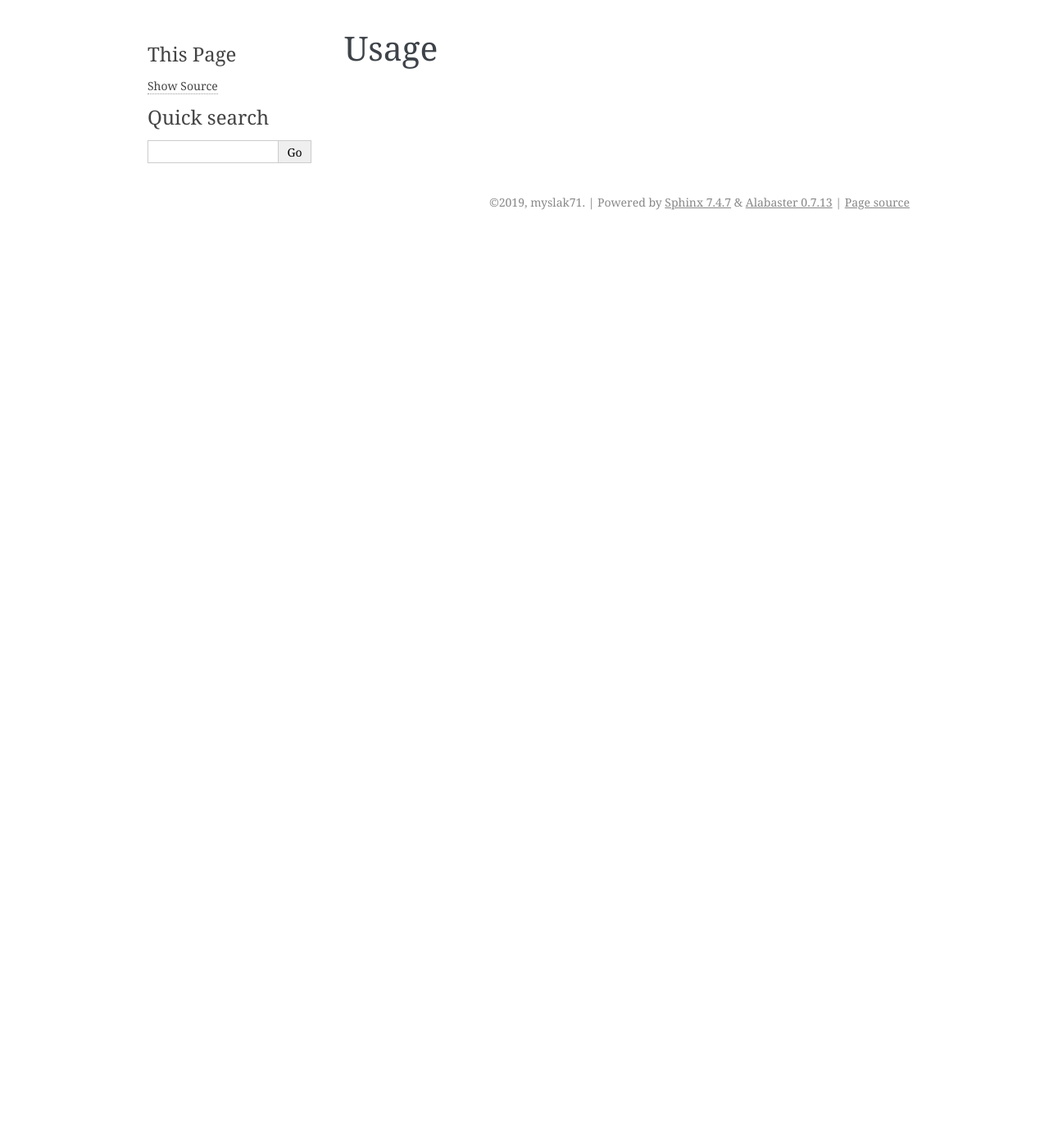
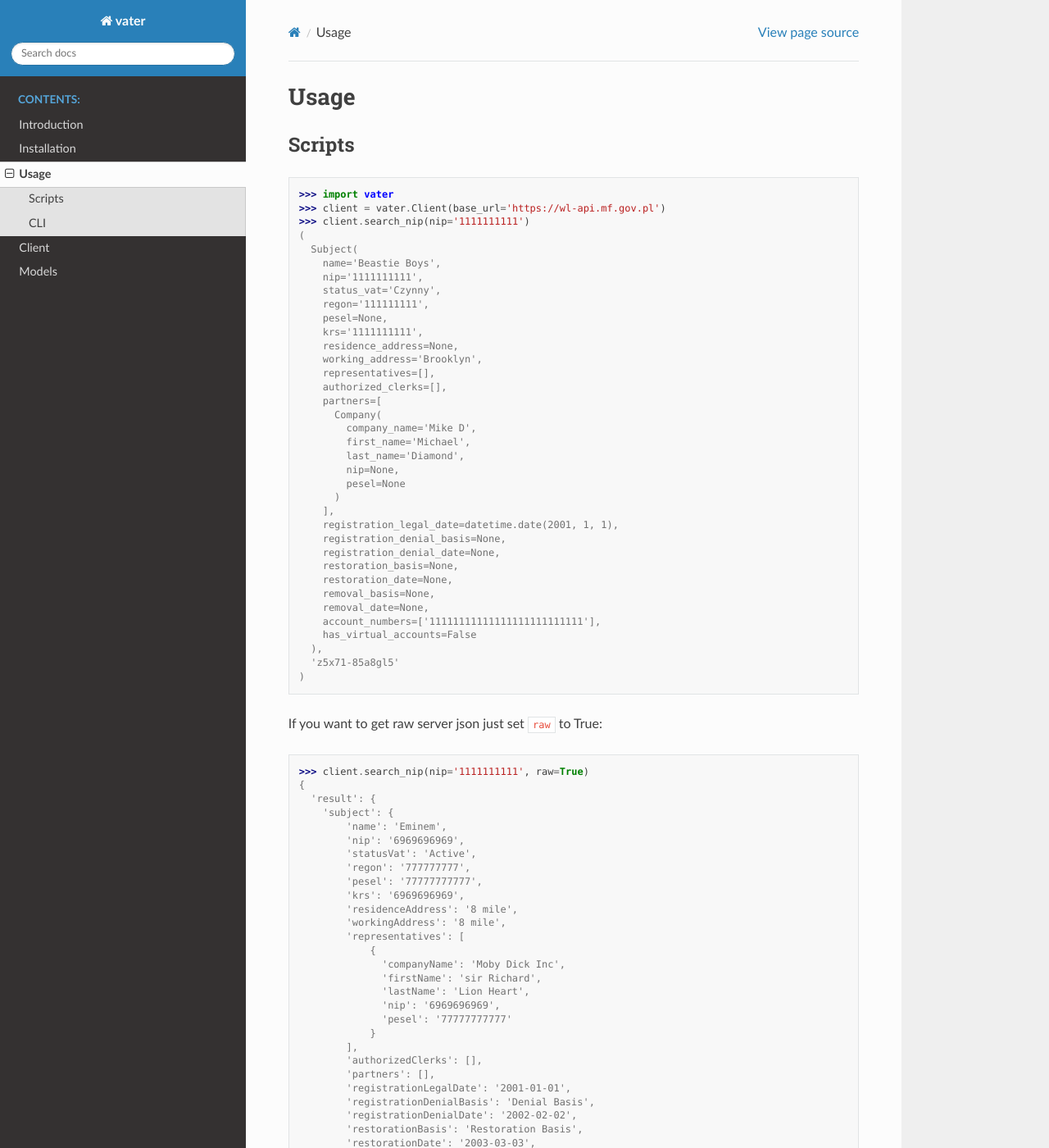
Before and after one commit to myslak71/vater, a Sphinx documentation site: the page built from docs/usage.rst, in a window 1280 px wide and 1400 px high. Shown: the whole window at 82% size. Built offline with Sphinx 7.4.7 and the Read the Docs theme 2.0.0, drawn with Linux system fonts in a browser that asks for light colours; some of the changed text lies outside the part shown.

```diff
--- a/docs/api.rst
+++ b/docs/client.rst
@@ -1,6 +1,6 @@
-===
-API
-===
+======
+Client
+======
 
 .. automodule:: vater.client
     :members:
--- a/docs/conf.py
+++ b/docs/conf.py
@@ -1,3 +1,4 @@
+"""Sphinx configuration module."""
 # Configuration file for the Sphinx documentation builder.
 #
 # This file only contains a selection of the most common options. For a full
@@ -21,13 +22,12 @@ project = "vater"
 copyright = "2019, myslak71"
 author = "myslak71"
 
-
 # -- General configuration ---------------------------------------------------
 
 # Add any Sphinx extension module names here, as strings. They can be
 # extensions coming with Sphinx (named 'sphinx.ext.*') or your custom
 # ones.
-extensions = ["sphinx.ext.autodoc", "sphinx_autodoc_typehints"]
+extensions = ["sphinx.ext.autodoc", "sphinx_autodoc_typehints", "sphinx_rtd_theme"]
 autoapi_type = "python"
 autoapi_dirs = ["../src"]
 autoclass_content = "both"
@@ -40,13 +40,12 @@ templates_path = ["_templates"]
 # This pattern also affects html_static_path and html_extra_path.
 exclude_patterns = ["_build", "Thumbs.db", ".DS_Store"]
 
-
 # -- Options for HTML output -------------------------------------------------
 
 # The theme to use for HTML and HTML Help pages.  See the documentation for
 # a list of builtin themes.
 #
-html_theme = "alabaster"
+html_theme = "sphinx_rtd_theme"
 
 # Add any paths that contain custom static files (such as style sheets) here,
 # relative to this directory. They are copied after the builtin static files,
--- a/docs/install.rst
+++ /dev/null
@@ -1,3 +0,0 @@
-=======
-Install
-=======
--- a/docs/usage.rst
+++ b/docs/usage.rst
@@ -1,3 +1,133 @@
 =====
 Usage
 =====
+
+Scripts
+'''''''
+
+.. code-block::
+
+   >>> import vater
+   >>> client = vater.Client(base_url='https://wl-api.mf.gov.pl')
+   >>> client.search_nip(nip='1111111111')
+   (
+     Subject(
+       name='Beastie Boys',
+       nip='1111111111',
+       status_vat='Czynny',
+       regon='111111111',
+       pesel=None,
+       krs='1111111111',
+       residence_address=None,
+       working_address='Brooklyn',
+       representatives=[],
+       authorized_clerks=[],
+       partners=[
+         Company(
+           company_name='Mike D',
+           first_name='Michael',
+           last_name='Diamond',
+           nip=None,
+           pesel=None
+         )
+       ],
+       registration_legal_date=datetime.date(2001, 1, 1),
+       registration_denial_basis=None,
+       registration_denial_date=None,
+       restoration_basis=None,
+       restoration_date=None,
+       removal_basis=None,
+       removal_date=None,
+       account_numbers=['11111111111111111111111111'],
+       has_virtual_accounts=False
+     ),
+     'z5x71-85a8gl5'
+   )
+
+If you want to get raw server json just set ``raw`` to True:
+
+.. code-block::
+
+   >>> client.search_nip(nip='1111111111', raw=True)
+   {
+     'result': {
+       'subject': {
+           'name': 'Eminem',
+           'nip': '6969696969',
+           'statusVat': 'Active',
+           'regon': '777777777',
+           'pesel': '77777777777',
+           'krs': '6969696969',
+           'residenceAddress': '8 mile',
+           'workingAddress': '8 mile',
+           'representatives': [
+               {
+                 'companyName': 'Moby Dick Inc',
+                 'firstName': 'sir Richard',
+                 'lastName': 'Lion Heart',
+                 'nip': '6969696969',
+                 'pesel': '77777777777'
+               }
+           ],
+           'authorizedClerks': [],
+           'partners': [],
+           'registrationLegalDate': '2001-01-01',
+           'registrationDenialBasis': 'Denial Basis',
+           'registrationDenialDate': '2002-02-02',
+           'restorationBasis': 'Restoration Basis',
+           'restorationDate': '2003-03-03',
+           'removalBasis': 'Removal Basis',
+           'removalDate': '2004-04-04',
+           'accountNumbers': ['11111111111111111111111111'],
+           'hasVirtualAccounts': False
+     },
+     'requestId': 'aa111-aa111aaa',
+     }
+   }
+
+By default the data is fetched from today's date,
+it can be changed by setting ``date`` argument:
+
+.. code-block::
+
+   >>> import datetime
+   >>> client.search_nip(nip='1111111111', date=datetime.date(2001, 1, 1))
+
+String may also be passed as a ``date``\ :
+
+.. code-block::
+
+   >>> client.search_nip(nip='1111111111', date='2001-01-01')
+
+Keep in mind the API limits maximum number of requested subjects to 30.
+
+CLI
+'''
+
+.. list-table:: Commands
+   :widths: 20
+   :header-rows: 1
+
+   * - command
+   * - ``vater search-nip [ACCOUNT]``
+   * - ``vater search-nip [ACCOUNTS]``
+   * - ``vater search-nip [NIP]``
+   * - ``vater search-nips [NIPS]``
+   * - ``vater search-nips [REGON]``
+   * - ``vater search-nips [REGONS]``
+   * - ``vater check-nip [NIP] [ACCOUNT]``
+   * - ``vater check-regon [REGON] [ACCOUNT]``
+
+.. list-table:: Parameters
+   :widths: 10 15 25
+   :header-rows: 1
+
+   * - parameter
+     - default
+     - description
+   * - ``--date``
+     - today
+     - date in YYYY-MM-DD format
+   * - ``--url``
+     - https://wl-api.mf.gov.pl
+     - vat register API url
--- a/requirements-dev.txt
+++ b/requirements-dev.txt
@@ -32,3 +32,4 @@ towncrier==19.2.0
 ########################
 sphinx==2.2.0
 sphinx-autodoc-typehints==1.9.0
+sphinx-rtd-theme==0.4.3
--- a/src/vater/__about__.py
+++ b/src/vater/__about__.py
@@ -1,12 +1,12 @@
 """vater metadata module."""
 __name__ = "vater"
 __description__ = "Client for polish VAT payers register API"
-__version__ = "0.1.0"
+__version__ = "0.1.1"
 __author__ = "myslak71"
 __author_email__ = "myslak@protonmail.com"
-__url__ = ""
+__url__ = "https://github.com/myslak71/vater"
 __license__ = "MIT"
 __copyright__ = "Copyright 2019 myslak71"
 __keywords__ = "vat", "client", "api"
-__download_url__ = "https://github.com/myslak71/vater/archive/v0.1.0.tar.gz"
+__download_url__ = "https://github.com/myslak71/vater/archive/v0.1.1.tar.gz"
 __apiversion__ = "1.3.0"
```
Also changed, not shown: README.md (+10 -72 lines), docs/index.rst (+4 -15 lines), docs/installation.rst (added, +16 -0 lines), docs/introduction.rst (added, +8 -0 lines), .travis.yml, 7 other files.
